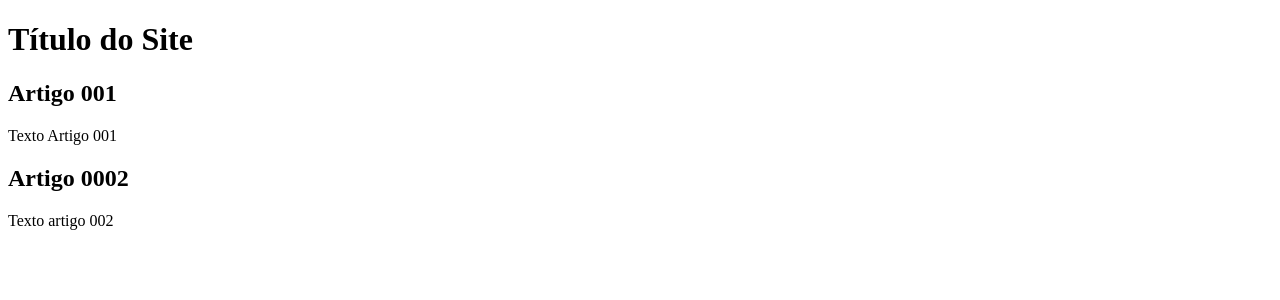
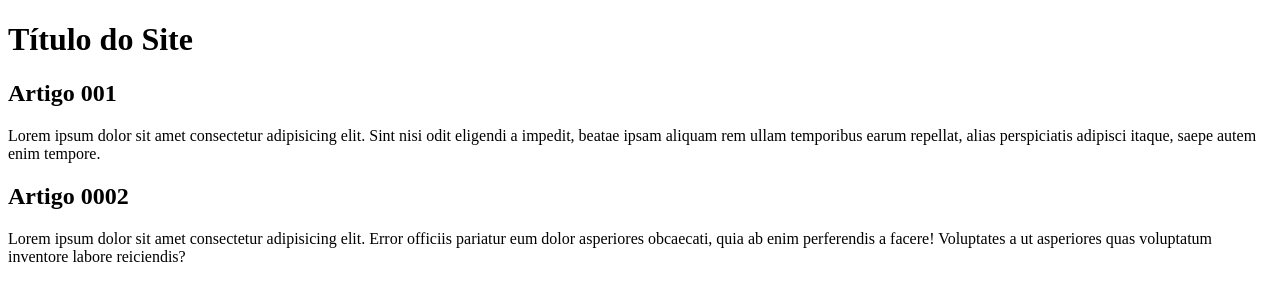
Before and after one commit to LeonardoZanoni/projeto-site, a plain HTML site: page index.html in a window 1280 px wide. Drawn offline with Linux system fonts and the light colour scheme.

Commit message:
Comecei a escrever o conteúdo

```diff
--- a/index.html
+++ b/index.html
@@ -13,11 +13,11 @@
         </header>
         <Article>
             <h2>Artigo 001</h2>
-            <p>Texto Artigo 001</p>
+            <p>Lorem ipsum dolor sit amet consectetur adipisicing elit. Sint nisi odit eligendi a impedit, beatae ipsam aliquam rem ullam temporibus earum repellat, alias perspiciatis adipisci itaque, saepe autem enim tempore.</p>
         </Article>
          <Article>
             <h2>Artigo 0002</h2>
-            <P>Texto artigo 002</P>
+            <P>Lorem ipsum dolor sit amet consectetur adipisicing elit. Error officiis pariatur eum dolor asperiores obcaecati, quia ab enim perferendis a facere! Voluptates a ut asperiores quas voluptatum inventore labore reiciendis?</P>
          </Article>
     </main>
 </body>
```
